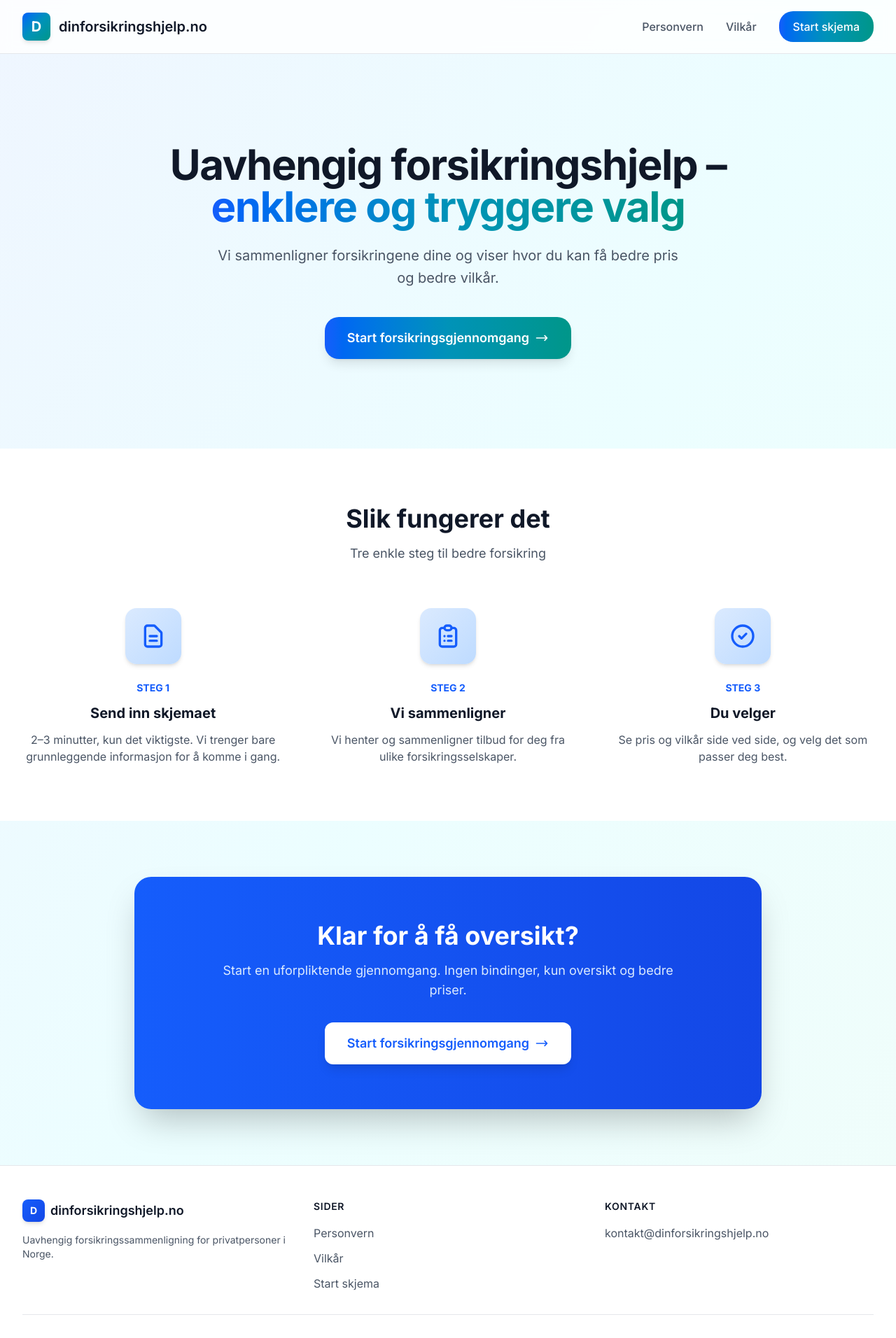
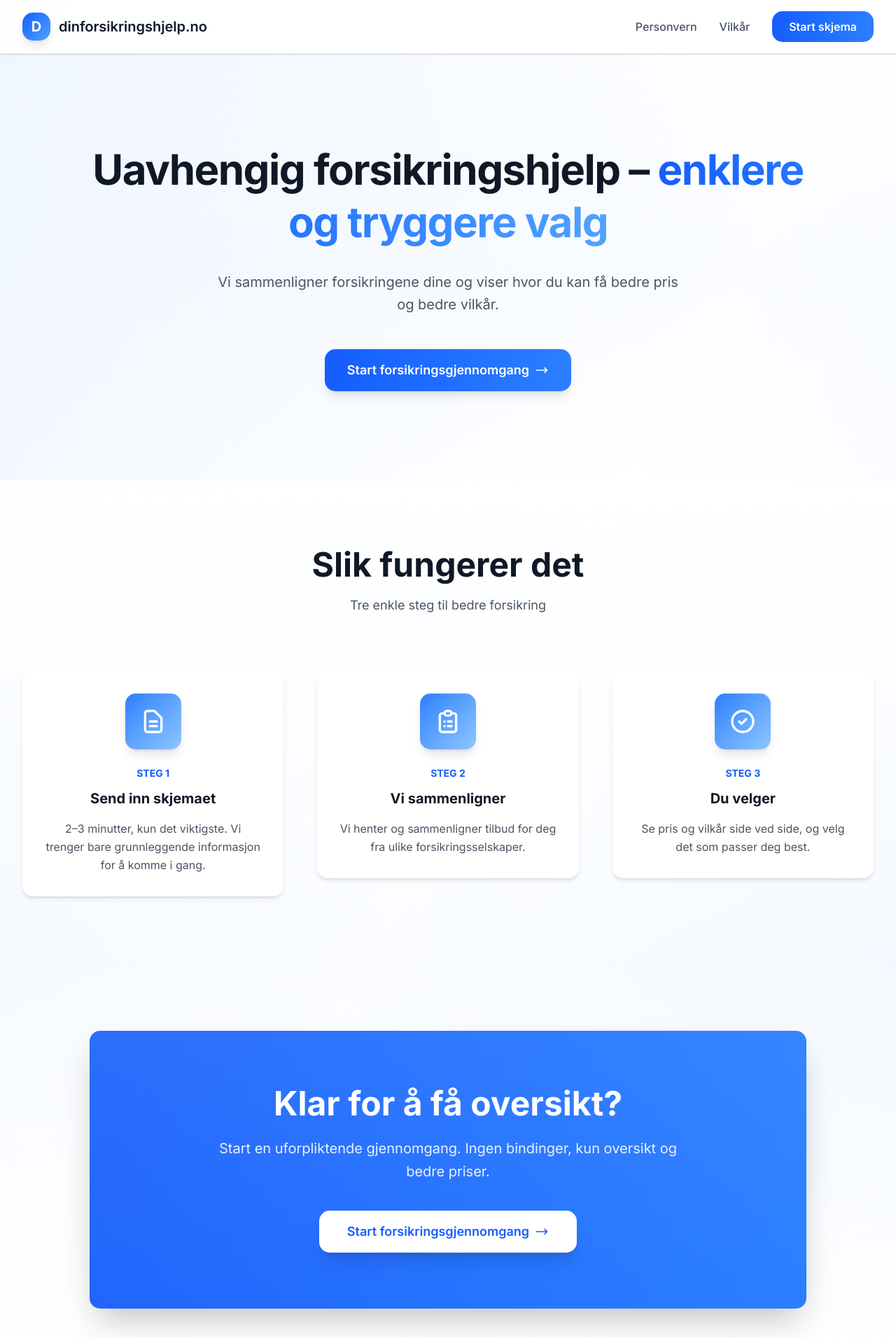
Before and after one commit to CatherineALSKFF/dinforsikring, a Next.js app: page / in a window 1280 px wide. Shown: the top 1912 px of the page at 70% size. Built offline with nearby package versions, Linux system fonts and the light colour scheme.

Commit message:
adding animation

```diff
--- a/app/page.tsx
+++ b/app/page.tsx
@@ -27,13 +27,13 @@ export default function Home() {
   }, []);
 
   return (
-    <div className="min-h-screen bg-gradient-to-br from-blue-50 via-cyan-50 to-teal-50">
+    <div className="min-h-screen bg-gradient-to-br from-blue-50 via-white to-blue-50">
       {/* Header */}
-      <header className="border-b border-gray-200 bg-white/80 backdrop-blur-sm">
+      <header className="sticky top-0 z-50 border-b border-blue-100 bg-white/90 backdrop-blur-md shadow-sm">
         <div className="mx-auto max-w-7xl px-4 py-4 sm:px-6 lg:px-8">
           <div className="flex items-center justify-between">
             <div className="flex items-center animate-fade-in animate-delay-100">
-              <div className="flex h-10 w-10 items-center justify-center rounded-lg bg-gradient-to-br from-blue-600 via-cyan-600 to-teal-600 text-white font-bold text-xl shadow-md">
+              <div className="flex h-10 w-10 items-center justify-center rounded-[15px] bg-gradient-to-br from-blue-600 to-blue-400 text-white font-bold text-xl shadow-lg">
                 D
               </div>
               <span className="ml-3 text-xl font-semibold text-gray-900">
@@ -43,19 +43,19 @@ export default function Home() {
             <nav className="hidden md:flex items-center space-x-8 animate-fade-in animate-delay-200">
               <Link
                 href="/personvern"
-                className="text-gray-600 hover:text-cyan-600 transition-colors font-medium"
+                className="text-gray-600 hover:text-blue-600 transition-colors duration-300 font-medium"
               >
                 Personvern
               </Link>
               <Link
                 href="/vilkar"
-                className="text-gray-600 hover:text-cyan-600 transition-colors font-medium"
+                className="text-gray-600 hover:text-blue-600 transition-colors duration-300 font-medium"
               >
                 Vilkår
               </Link>
               <Link
                 href="#start"
-                className="rounded-[20px] bg-gradient-to-r from-blue-600 via-cyan-600 to-teal-600 px-5 py-2.5 text-white font-medium hover:shadow-lg transition-all hover:scale-105"
+                className="rounded-[15px] bg-gradient-to-r from-blue-600 to-blue-500 px-6 py-2.5 text-white font-semibold hover:shadow-xl transition-all duration-300 hover:scale-105"
               >
                 Start skjema
               </Link>
@@ -66,26 +66,27 @@ export default function Home() {
 
       <main>
         {/* Hero Section */}
-        <section className="relative overflow-hidden px-4 py-20 sm:px-6 sm:py-32 lg:px-8">
-          <div className="mx-auto max-w-4xl text-center">
-            <h1 className="animate-on-scroll text-4xl font-bold tracking-tight text-gray-900 sm:text-5xl lg:text-6xl">
+        <section className="relative overflow-hidden px-4 py-24 sm:px-6 sm:py-32 lg:px-8">
+          <div className="absolute inset-0 bg-gradient-to-b from-transparent via-blue-50/30 to-transparent pointer-events-none"></div>
+          <div className="relative mx-auto max-w-5xl text-center">
+            <h1 className="animate-on-scroll text-4xl font-bold tracking-tight text-gray-900 sm:text-5xl lg:text-6xl leading-tight">
               Uavhengig forsikringshjelp –{" "}
-              <span className="bg-gradient-to-r from-blue-600 via-cyan-600 to-teal-600 bg-clip-text text-transparent">
+              <span className="bg-gradient-to-r from-blue-600 to-blue-400 bg-clip-text text-transparent">
                 enklere og tryggere valg
               </span>
             </h1>
-            <p className="animate-on-scroll animate-delay-200 mx-auto mt-6 max-w-2xl text-lg leading-8 text-gray-600 sm:text-xl">
+            <p className="animate-on-scroll animate-delay-200 mx-auto mt-8 max-w-2xl text-lg leading-8 text-gray-600 sm:text-xl">
               Vi sammenligner forsikringene dine og viser hvor du kan få bedre
               pris og bedre vilkår.
             </p>
-            <div className="animate-on-scroll animate-delay-300 mt-10 flex justify-center">
+            <div className="animate-on-scroll animate-delay-300 mt-12 flex justify-center gap-4">
               <a
                 href="#start"
-                className="group inline-flex items-center justify-center rounded-[20px] bg-gradient-to-r from-blue-600 via-cyan-600 to-teal-600 px-8 py-4 text-lg font-semibold text-white shadow-lg transition-all hover:shadow-xl hover:scale-105"
+                className="group inline-flex items-center justify-center rounded-[15px] bg-gradient-to-r from-blue-600 to-blue-500 px-8 py-4 text-lg font-semibold text-white shadow-lg transition-all duration-300 hover:shadow-2xl hover:scale-105"
               >
                 Start forsikringsgjennomgang
                 <svg
-                  className="ml-2 h-5 w-5 transition-transform group-hover:translate-x-1"
+                  className="ml-2 h-5 w-5 transition-transform duration-300 group-hover:translate-x-1"
                   fill="none"
                   viewBox="0 0 24 24"
                   stroke="currentColor"
@@ -103,24 +104,24 @@ export default function Home() {
         </section>
 
         {/* 3-Step Process Section */}
-        <section className="px-4 py-20 sm:px-6 lg:px-8 bg-white">
+        <section className="px-4 py-24 sm:px-6 lg:px-8 bg-gradient-to-b from-white to-blue-50/30">
           <div className="mx-auto max-w-7xl">
-            <div className="text-center mb-16">
-              <h2 className="text-3xl font-bold text-gray-900 sm:text-4xl">
+            <div className="animate-on-scroll text-center mb-20">
+              <h2 className="text-3xl font-bold text-gray-900 sm:text-4xl lg:text-5xl">
                 Slik fungerer det
               </h2>
-              <p className="mt-4 text-lg text-gray-600">
+              <p className="mt-5 text-lg text-gray-600">
                 Tre enkle steg til bedre forsikring
               </p>
             </div>
 
-            <div className="grid gap-12 md:grid-cols-3">
+            <div className="grid gap-8 md:grid-cols-3 lg:gap-12">
               {/* Step 1 */}
-              <div className="group relative">
-                <div className="flex flex-col items-center text-center">
-                  <div className="mb-6 flex h-20 w-20 items-center justify-center rounded-2xl bg-gradient-to-br from-blue-100 to-blue-200 shadow-md transition-all group-hover:shadow-xl group-hover:scale-110">
+              <div className="animate-on-scroll group">
+                <div className="flex flex-col items-center text-center p-8 rounded-[15px] bg-white shadow-md hover:shadow-2xl transition-all duration-300 hover:-translate-y-2">
+                  <div className="mb-6 flex h-20 w-20 items-center justify-center rounded-[15px] bg-gradient-to-br from-blue-500 to-blue-300 shadow-lg transition-all duration-300 group-hover:shadow-xl group-hover:scale-110">
                     <svg
-                      className="h-10 w-10 text-blue-600"
+                      className="h-10 w-10 text-white"
                       fill="none"
                       viewBox="0 0 24 24"
                       stroke="currentColor"
@@ -136,10 +137,10 @@ export default function Home() {
                   <div className="mb-3 text-sm font-bold text-blue-600">
                     STEG 1
                   </div>
-                  <h3 className="mb-3 text-xl font-bold text-gray-900">
+                  <h3 className="mb-4 text-xl font-bold text-gray-900">
                     Send inn skjemaet
                   </h3>
-                  <p className="text-gray-600">
+                  <p className="text-gray-600 leading-relaxed">
                     2–3 minutter, kun det viktigste. Vi trenger bare grunnleggende
                     informasjon for å komme i gang.
                   </p>
@@ -147,11 +148,11 @@ export default function Home() {
               </div>
 
               {/* Step 2 */}
-              <div className="group relative">
-                <div className="flex flex-col items-center text-center">
-                  <div className="mb-6 flex h-20 w-20 items-center justify-center rounded-2xl bg-gradient-to-br from-blue-100 to-blue-200 shadow-md transition-all group-hover:shadow-xl group-hover:scale-110">
+              <div className="animate-on-scroll animate-delay-200 group">
+                <div className="flex flex-col items-center text-center p-8 rounded-[15px] bg-white shadow-md hover:shadow-2xl transition-all duration-300 hover:-translate-y-2">
+                  <div className="mb-6 flex h-20 w-20 items-center justify-center rounded-[15px] bg-gradient-to-br from-blue-500 to-blue-300 shadow-lg transition-all duration-300 group-hover:shadow-xl group-hover:scale-110">
                     <svg
-                      className="h-10 w-10 text-blue-600"
+                      className="h-10 w-10 text-white"
                       fill="none"
                       viewBox="0 0 24 24"
                       stroke="currentColor"
@@ -167,10 +168,10 @@ export default function Home() {
                   <div className="mb-3 text-sm font-bold text-blue-600">
                     STEG 2
                   </div>
-                  <h3 className="mb-3 text-xl font-bold text-gray-900">
+                  <h3 className="mb-4 text-xl font-bold text-gray-900">
                     Vi sammenligner
                   </h3>
-                  <p className="text-gray-600">
+                  <p className="text-gray-600 leading-relaxed">
                     Vi henter og sammenligner tilbud for deg fra ulike
                     forsikringsselskaper.
                   </p>
@@ -178,11 +179,11 @@ export default function Home() {
               </div>
 
               {/* Step 3 */}
-              <div className="group relative">
-                <div className="flex flex-col items-center text-center">
-                  <div className="mb-6 flex h-20 w-20 items-center justify-center rounded-2xl bg-gradient-to-br from-blue-100 to-blue-200 shadow-md transition-all group-hover:shadow-xl group-hover:scale-110">
+              <div className="animate-on-scroll animate-delay-400 group">
+                <div className="flex flex-col items-center text-center p-8 rounded-[15px] bg-white shadow-md hover:shadow-2xl transition-all duration-300 hover:-translate-y-2">
+                  <div className="mb-6 flex h-20 w-20 items-center justify-center rounded-[15px] bg-gradient-to-br from-blue-500 to-blue-300 shadow-lg transition-all duration-300 group-hover:shadow-xl group-hover:scale-110">
                     <svg
-                      className="h-10 w-10 text-blue-600"
+                      className="h-10 w-10 text-white"
                       fill="none"
                       viewBox="0 0 24 24"
                       stroke="currentColor"
@@ -198,10 +199,10 @@ export default function Home() {
                   <div className="mb-3 text-sm font-bold text-blue-600">
                     STEG 3
                   </div>
-                  <h3 className="mb-3 text-xl font-bold text-gray-900">
+                  <h3 className="mb-4 text-xl font-bold text-gray-900">
                     Du velger
                   </h3>
-                  <p className="text-gray-600">
+                  <p className="text-gray-600 leading-relaxed">
                     Se pris og vilkår side ved side, og velg det som passer deg
                     best.
                   </p>
@@ -212,27 +213,29 @@ export default function Home() {
         </section>
 
         {/* Reassuring CTA Section */}
-        <section className="px-4 py-20 sm:px-6 lg:px-8">
-          <div className="mx-auto max-w-4xl">
-            <div className="rounded-3xl bg-gradient-to-r from-blue-600 to-blue-700 px-8 py-16 text-center shadow-2xl sm:px-16">
-              <h2 className="text-3xl font-bold text-white sm:text-4xl">
+        <section className="px-4 py-24 sm:px-6 lg:px-8 bg-gradient-to-b from-blue-50/30 to-white">
+          <div className="mx-auto max-w-5xl">
+            <div className="animate-on-scroll rounded-[15px] bg-gradient-to-r from-blue-600 to-blue-500 px-8 py-20 text-center shadow-2xl sm:px-16 relative overflow-hidden">
+              <div className="absolute inset-0 bg-gradient-to-br from-white/10 to-transparent pointer-events-none"></div>
+              <div className="relative">
+                <h2 className="text-3xl font-bold text-white sm:text-4xl lg:text-5xl">
                   Klar for å få oversikt?
                 </h2>
-              <p className="mx-auto mt-4 max-w-2xl text-lg text-blue-100">
+                <p className="mx-auto mt-6 max-w-2xl text-lg text-white/90 sm:text-xl leading-relaxed">
                   Start en uforpliktende gjennomgang. Ingen bindinger, kun oversikt
                   og bedre priser.
                 </p>
-              <div className="mt-8">
+                <div className="mt-10">
                   <a
                     id="start"
                     href="https://tally.so"
                     target="_blank"
                     rel="noopener noreferrer"
-                  className="inline-flex items-center justify-center rounded-xl bg-white px-8 py-4 text-lg font-semibold text-blue-600 shadow-lg transition-all hover:bg-gray-50 hover:shadow-xl hover:scale-105"
+                    className="inline-flex items-center justify-center rounded-[15px] bg-white px-10 py-4 text-lg font-semibold text-blue-600 shadow-xl transition-all duration-300 hover:bg-blue-50 hover:shadow-2xl hover:scale-105"
                   >
                     Start forsikringsgjennomgang
                     <svg
-                    className="ml-2 h-5 w-5"
+                      className="ml-2 h-5 w-5 transition-transform duration-300 group-hover:translate-x-1"
                       fill="none"
                       viewBox="0 0 24 24"
                       stroke="currentColor"
@@ -248,36 +251,37 @@ export default function Home() {
                 </div>
               </div>
             </div>
+          </div>
         </section>
       </main>
 
       {/* Footer */}
-      <footer className="border-t border-gray-200 bg-white">
-        <div className="mx-auto max-w-7xl px-4 py-12 sm:px-6 lg:px-8">
-          <div className="grid gap-8 md:grid-cols-2 lg:grid-cols-3">
-            <div>
-              <div className="flex items-center mb-4">
-                <div className="flex h-8 w-8 items-center justify-center rounded-lg bg-gradient-to-br from-blue-600 to-blue-700 text-white font-bold text-sm shadow-md">
+      <footer className="border-t border-blue-100 bg-gradient-to-b from-white to-blue-50/20">
+        <div className="mx-auto max-w-7xl px-4 py-16 sm:px-6 lg:px-8">
+          <div className="grid gap-10 md:grid-cols-2 lg:grid-cols-3">
+            <div className="animate-on-scroll">
+              <div className="flex items-center mb-5">
+                <div className="flex h-10 w-10 items-center justify-center rounded-[15px] bg-gradient-to-br from-blue-600 to-blue-400 text-white font-bold text-lg shadow-lg">
                   D
                 </div>
-                <span className="ml-2 text-lg font-semibold text-gray-900">
+                <span className="ml-3 text-lg font-semibold text-gray-900">
                   dinforsikringshjelp.no
                 </span>
               </div>
-              <p className="text-sm text-gray-600">
+              <p className="text-sm text-gray-600 leading-relaxed">
                 Uavhengig forsikringssammenligning for privatpersoner i Norge.
               </p>
             </div>
 
-            <div>
-              <h3 className="mb-4 text-sm font-semibold text-gray-900 uppercase tracking-wider">
+            <div className="animate-on-scroll animate-delay-200">
+              <h3 className="mb-5 text-sm font-semibold text-gray-900 uppercase tracking-wider">
                 Sider
               </h3>
               <ul className="space-y-3">
                 <li>
                   <Link
                     href="/personvern"
-                    className="text-gray-600 hover:text-blue-600 transition-colors"
+                    className="text-gray-600 hover:text-blue-600 transition-colors duration-300"
                   >
                     Personvern
                   </Link>
@@ -285,7 +289,7 @@ export default function Home() {
                 <li>
                   <Link
                     href="/vilkar"
-                    className="text-gray-600 hover:text-blue-600 transition-colors"
+                    className="text-gray-600 hover:text-blue-600 transition-colors duration-300"
                   >
                     Vilkår
                   </Link>
@@ -295,7 +299,7 @@ export default function Home() {
                     href="https://tally.so"
                     target="_blank"
                     rel="noopener noreferrer"
-                    className="text-gray-600 hover:text-blue-600 transition-colors"
+                    className="text-gray-600 hover:text-blue-600 transition-colors duration-300"
                   >
                     Start skjema
                   </a>
@@ -303,14 +307,14 @@ export default function Home() {
               </ul>
             </div>
 
-            <div>
-              <h3 className="mb-4 text-sm font-semibold text-gray-900 uppercase tracking-wider">
+            <div className="animate-on-scroll animate-delay-400">
+              <h3 className="mb-5 text-sm font-semibold text-gray-900 uppercase tracking-wider">
                 Kontakt
               </h3>
               <p className="text-gray-600">
                 <a
                   href="mailto:kontakt@dinforsikringshjelp.no"
-                  className="hover:text-blue-600 transition-colors"
+                  className="hover:text-blue-600 transition-colors duration-300"
                 >
                   kontakt@dinforsikringshjelp.no
                 </a>
@@ -318,7 +322,7 @@ export default function Home() {
             </div>
           </div>
 
-          <div className="mt-8 border-t border-gray-200 pt-8">
+          <div className="mt-12 border-t border-blue-100 pt-8">
             <p className="text-center text-sm text-gray-500">
               © 2025 dinforsikringshjelp.no • Juridisk enhet: Dinforsikringshjelp
               (ENK)
```
Lines whose indentation alone changed are shown as unchanged.
